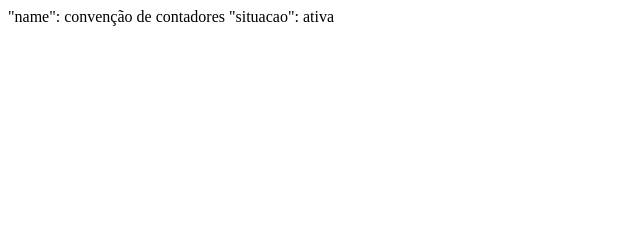
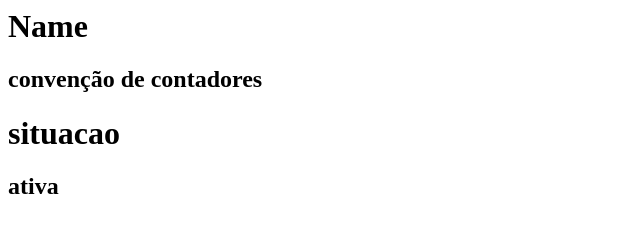
Before and after one commit to jhenifferanalisegroup/convencoes, a plain HTML site: page index.html in a window 1280 px wide. Shown: the whole page, without its empty margins (0-640 px from the left). Drawn offline with Linux system fonts and the light colour scheme.

Commit message:
Update index.html

```diff
--- a/index.html
+++ b/index.html
@@ -1,2 +1,4 @@
-"name": convenção de contadores
-"situacao": ativa
+<h1>Name</h1>
+<h2>convenção de contadores</h2>
+<h1>situacao</h1>
+<h2>ativa</h2>
```
